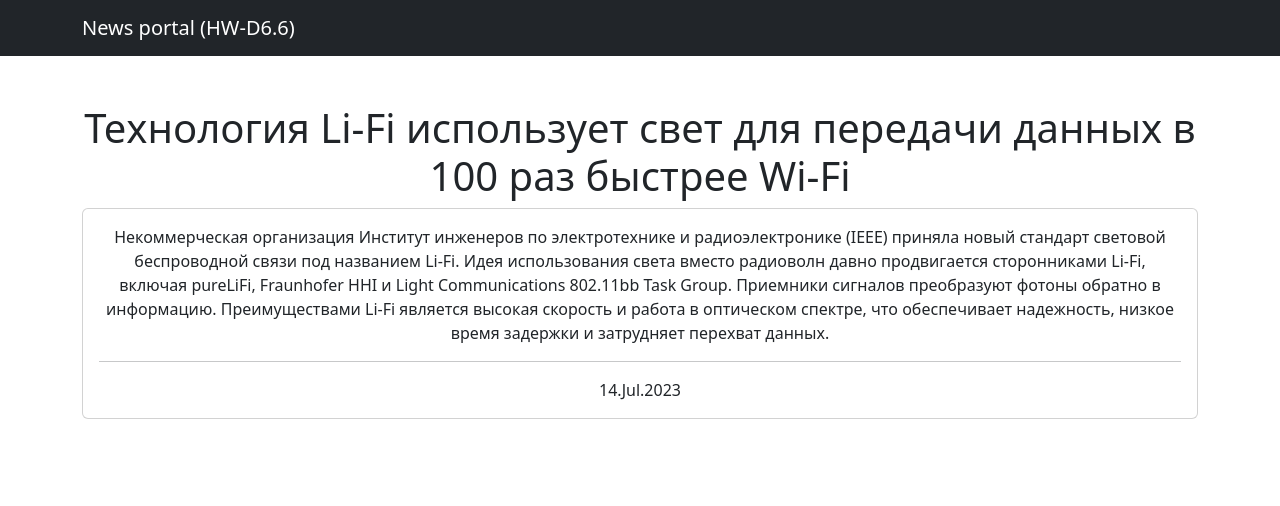
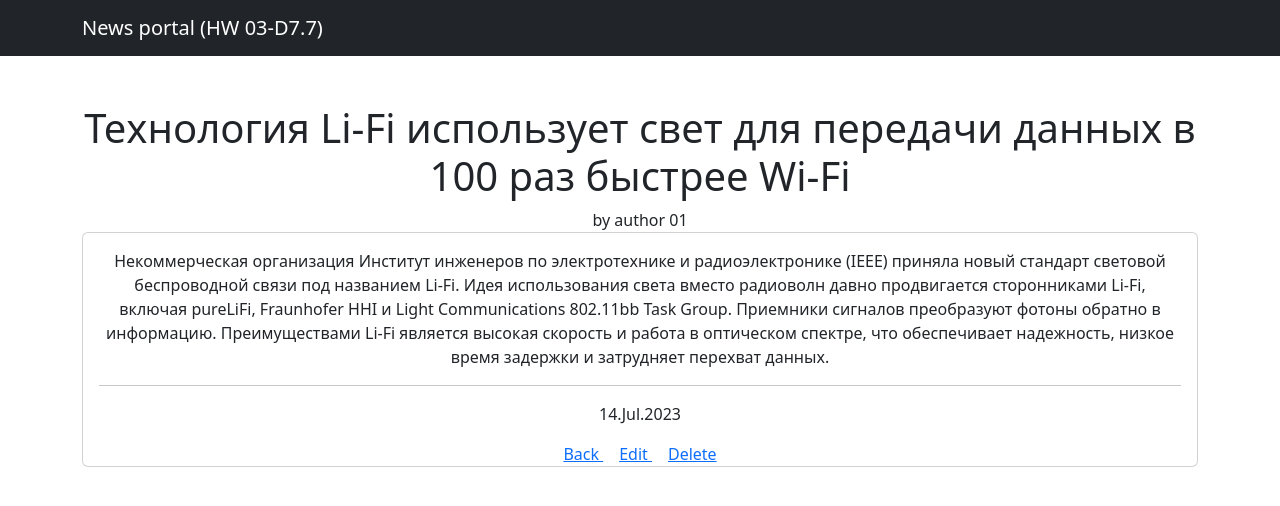
Before and after one commit to aleksanderjster/NewsPaper, a Django app: page /news/1/ in a window 1280 px wide. Shown: the top 506 px of the page. Run offline with Django 4.2, Linux system fonts and the light colour scheme; data comes from the database, SQL or seed files in the repository; both versions use the stored data as it was after the commit; some libraries are stand-ins or nearby versions.

Commit message:
form edit

```diff
--- a/templates/flatpages/default.html
+++ b/templates/flatpages/default.html
@@ -17,7 +17,7 @@
         <!-- Responsive navbar-->
         <nav class="navbar navbar-expand-lg navbar-dark bg-dark">
             <div class="container">
-                <a class="navbar-brand" href="#">News portal (HW-D6.6)</a>
+                <a class="navbar-brand" href="#">News portal (HW 03-D7.7)</a>
 
             </div>
         </nav>
--- a/templates/post.html
+++ b/templates/post.html
@@ -11,13 +11,38 @@
 <!--  карточка новости -->
 {% block content %}
 
-<h1>{{ post.title|censor }}</h1>
+<div>
+    <h1>{{ post.title|censor }}</h1> by {{ post.author.user.username }}
+</div>
 <div class="card">
     <div class="card-body">
             {{ post.content|censor }}
         <hr>
             {{ post.publication_date|date:'d.M.Y' }}
     </div>
+    <div>
+        <a href="{{request.META.HTTP_REFERER|escape}}" class="card-link">
+            Back
+        </a>
+        {% if page_title == 'Article' %}
+        <a href="{% url 'article_update'  post.id %}" class="card-link">
+            Edit
+        </a>
+        <a href="{% url 'article_delete'  post.id %}" class="card-link">
+            Delete
+        </a>
+        {% endif %}
+
+        {% if page_title == 'News' %}
+        <a href="{% url 'news_update'  post.id %}" class="card-link">
+            Edit
+        </a>
+        <a href="{% url 'news_delete'  post.id %}" class="card-link">
+            Delete
+        </a>
+        {% endif %}
+    </div>
 </div>
 
+
 {% endblock content %}
```
Also changed, not shown: news/forms.py (+12 -3 lines), db.sqlite3.
